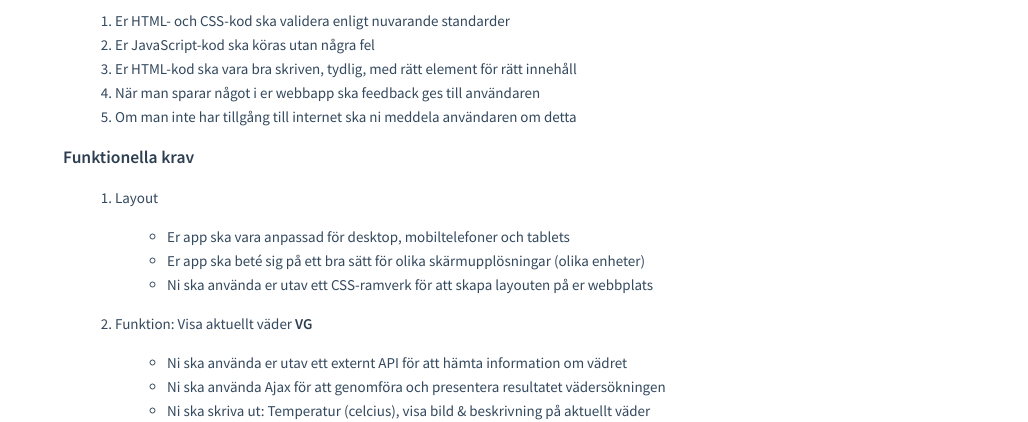
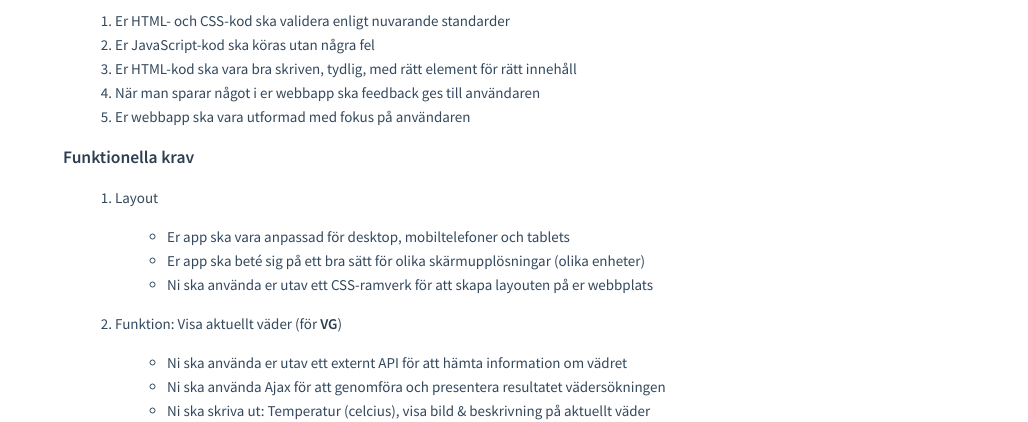
Before and after one commit to mau-dvmt/mah-dv.github.io, a Jekyll site: the page built from courses/da344a-da355a/assignments/as2.md, in a window 1280 px wide and 900 px high, scrolled down 4791 px. Shown: the part 153-575 px from the top of the window, without its empty margins (252-1280 px from the left). Built offline with Jekyll 4.4.1, drawn with Linux system fonts in a browser that asks for light colours; some of the changed text lies outside the part shown.

Commit message:
Published assignment 2

```diff
--- a/_data/da344a-da355a.yml
+++ b/_data/da344a-da355a.yml
@@ -60,3 +60,4 @@ menu:
       folder: assignments
       items:
           - name: 1. Inlämningsuppgift 1
+          - name: 2. Inlämningsuppgift 2
--- a/courses/da344a-da355a/assignments/as2.md
+++ b/courses/da344a-da355a/assignments/as2.md
@@ -26,7 +26,7 @@ Uppgiften har som syfte att bl.a. examinera följande punkter:
 
 Första delen av uppgiften är att skapa en bra/tydlig layout för desktop, tablets och mobila enheter. Använd här ett externt CSS-ramerk för att åstakomma detta.
 
-### 3.2. Visa aktuellt väder på startsidan **VG**
+### 3.2. Visa aktuellt väder på startsidan (för **VG**)
 
 Er första funktion som ni ska implementera är att visa användaren vad det är för väder där han/hon befinner sig just nu. Detta genom att först ta reda på vår plats (genom HTML5 geolocation) och sedan genom ett valfritt väder API ta reda på:
 
@@ -56,7 +56,7 @@ Det ska också visas två knappar vid varje film:
 
 **Observera** att bilderna ovan visar på *hur* webbplatsens layout/struktur ska vara, *inte* hur den grafiska formgivningen ska vara. Använd gärna en egen design på er sida.
 
-### 3.2.3. **VG:** Funktion: Filmbibliotek
+### 3.2.3. Funktion: Filmbibliotek (för **VG**)
 
 I filmbiblioteket ska användaren kunna spara (och ta bort) filmer i sitt filmbibliotek. Dessa filmerna ska finnas sparade i localStorage. Tips för att spara filmerna är att spara dem som JSON (då localStorage endast sparar text).
 
@@ -110,7 +110,7 @@ Vi ska slutligen ge användaren möjlighet att spara er webbplats på sin starts
 2. Er JavaScript-kod ska köras utan några fel
 3. Er HTML-kod ska vara bra skriven, tydlig, med rätt element för rätt innehåll
 4. När man sparar något i er webbapp ska feedback ges till användaren
-5. Om man inte har tillgång till internet ska ni meddela användaren om detta
+5. Er webbapp ska vara utformad med fokus på användaren
 
 ### Funktionella krav
 
@@ -118,7 +118,7 @@ Vi ska slutligen ge användaren möjlighet att spara er webbplats på sin starts
     - Er app ska vara anpassad för desktop, mobiltelefoner och tablets
     - Er app ska beté sig på ett bra sätt för olika skärmupplösningar (olika enheter)
     - Ni ska använda er utav ett CSS-ramverk för att skapa layouten på er webbplats
-7. Funktion: Visa aktuellt väder **VG**
+7. Funktion: Visa aktuellt väder (för **VG**)
     - Ni ska använda er utav ett externt API för att hämta information om vädret
     - Ni ska använda Ajax för att genomföra och presentera resultatet vädersökningen
     - Ni ska skriva ut: Temperatur (celcius), visa bild & beskrivning på aktuellt väder
```
